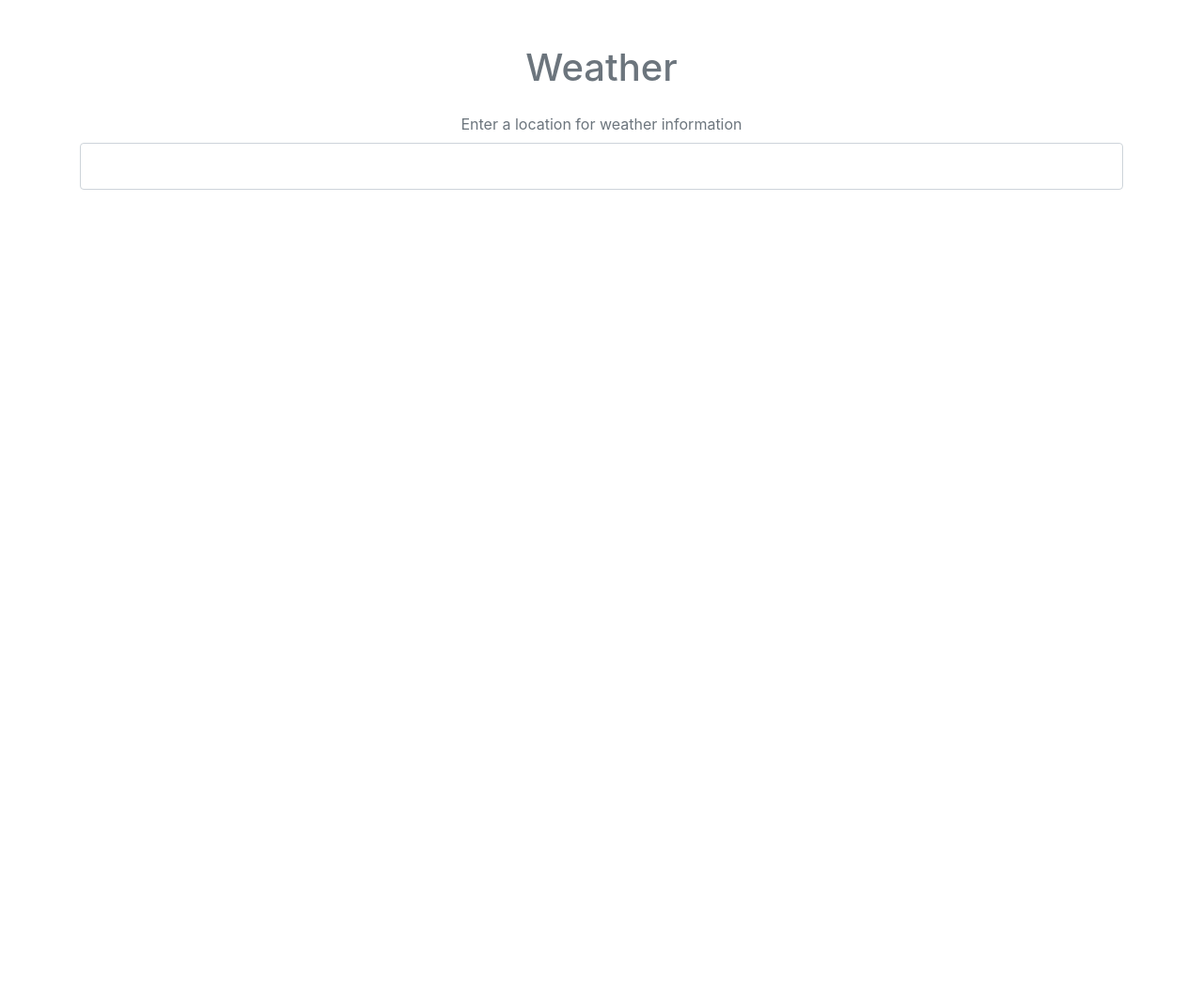
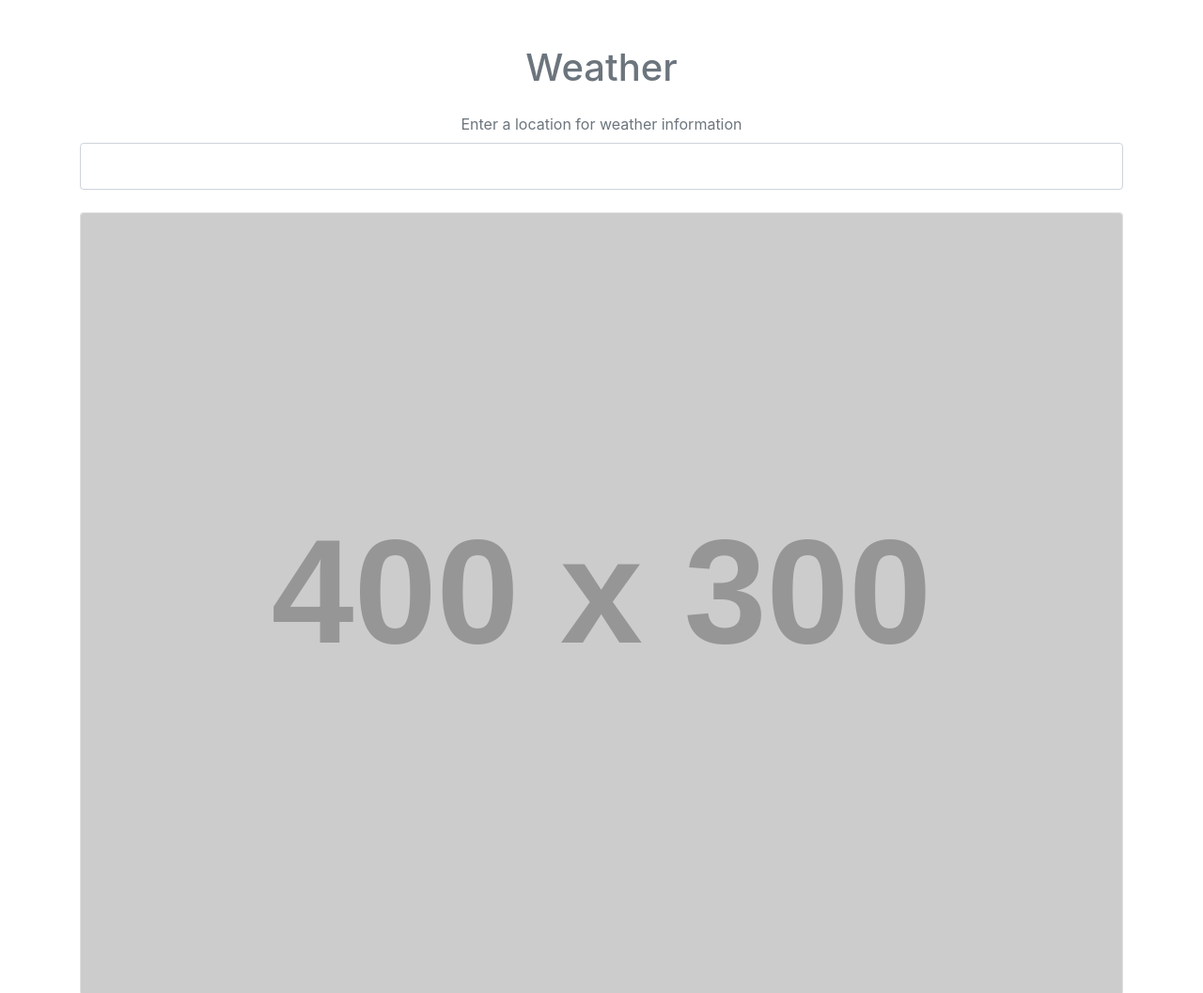
Before and after one commit to benterem/Weather-App, a plain HTML site: page index.html in a window 1280 px wide. Shown: the top 1057 px of the page at 94% size. Before the commit the page ends 800 px from the top, so only its background shows below. Drawn offline with nearby package versions, Linux system fonts and the light colour scheme; placeholder pictures from the web are drawn by us.

Commit message:
--allow-empty

```diff
--- a/index.html
+++ b/index.html
@@ -20,7 +20,9 @@
             <label for="city" >Enter a location for weather information</label>
             <input type="text" name="city" class="form-control p-4">
         </form>
-
+        <div class="card shaddow-lg rounded">
+            <img src="https://via.placeholder.com/400x300" class="time card-img-top">
+        </div>
     </div>
 
     <script src="scripts/forecast.js"></script>
```
